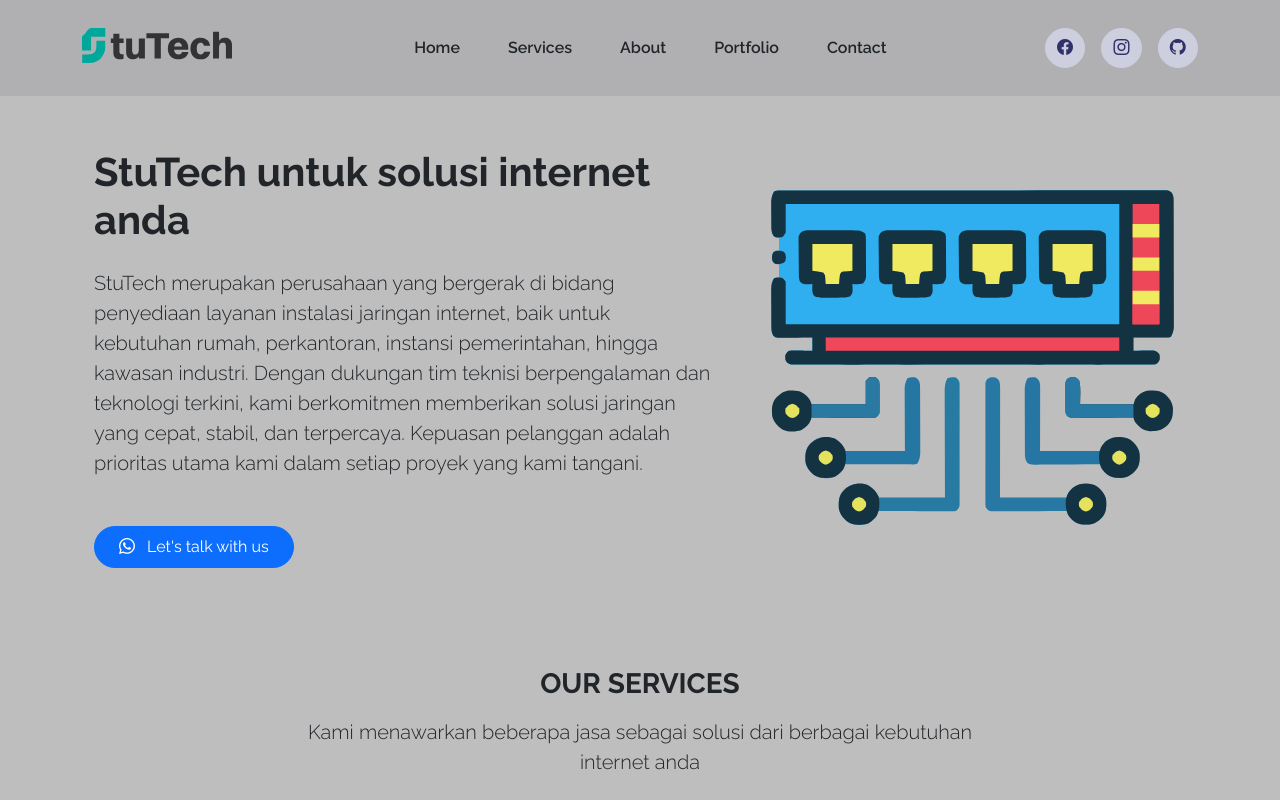
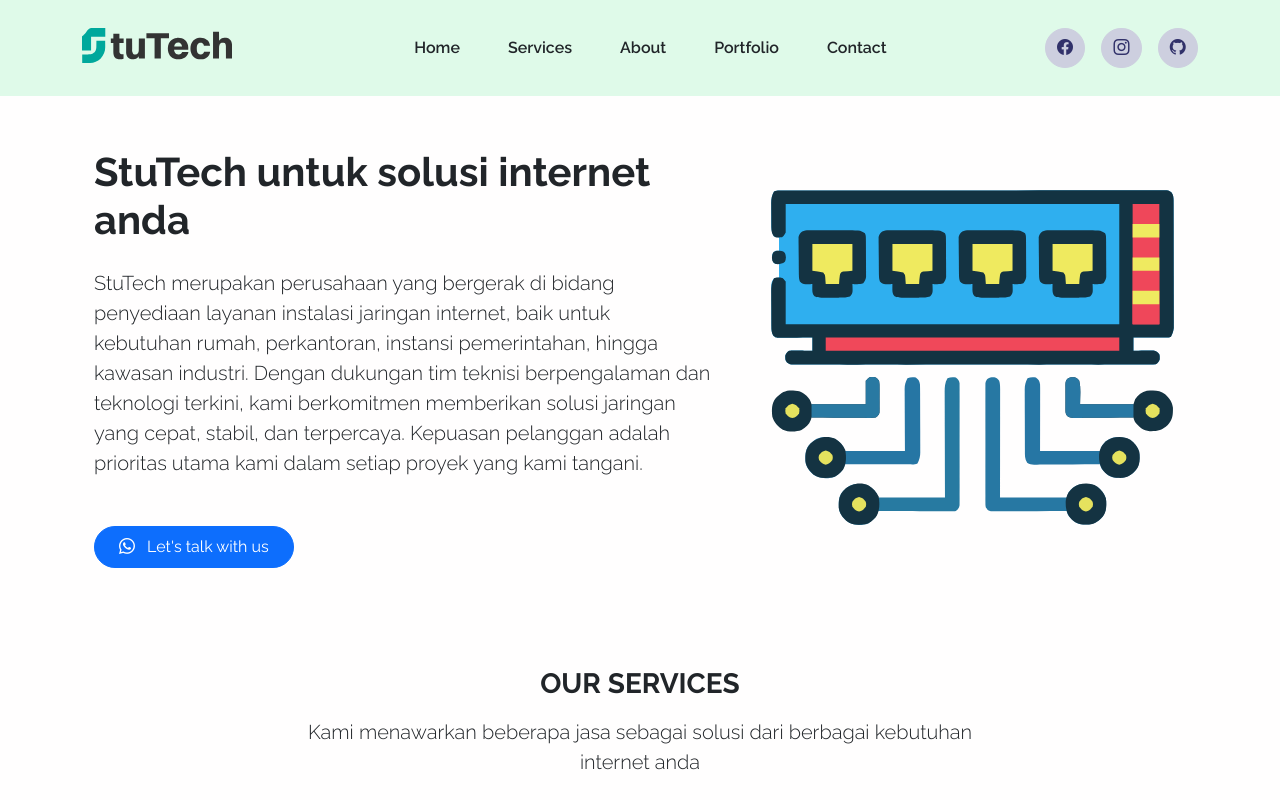
Before and after one commit to hasan354313/Template, a plain HTML site: page index.html in a window 1280 px wide. Shown: the top 800 px of the page. Drawn offline with nearby package versions, Linux system fonts and the light colour scheme.

Commit message:
update lagi

```diff
--- a/assets/css/style.css
+++ b/assets/css/style.css
@@ -1,10 +1,10 @@
 body {
   font-family: Raleway, sans-serif;
-  background: #bebebe;
+  background: #fffefe;
 }
 
 .bg-nav {
-  background-color: #b0b0b3;
+  background-color: #dffae9;
 }
 
 .mt--2 {
--- a/index.html
+++ b/index.html
@@ -12,7 +12,7 @@
     <title>StuTech</title>
 
     <!-- Favicon icon -->
-    <link rel="shortcut icon" href="assets/img/home.svg " type="image/x-icon">
+    <link rel="shortcut icon" href="assets/img/icon logo.png " type="image/x-icon">
 
     <!-- Bootstrap CSS -->
     <link href="https://cdn.jsdelivr.net/npm/bootstrap@5.2.3/dist/css/bootstrap.min.css" rel="stylesheet" integrity="sha384-rbsA2VBKQhggwzxH7pPCaAqO46MgnOM80zW1RWuH61DGLwZJEdK2Kadq2F9CUG65" crossorigin="anonymous">
```
Also changed, not shown: assets/img/icon logo.png (added).
